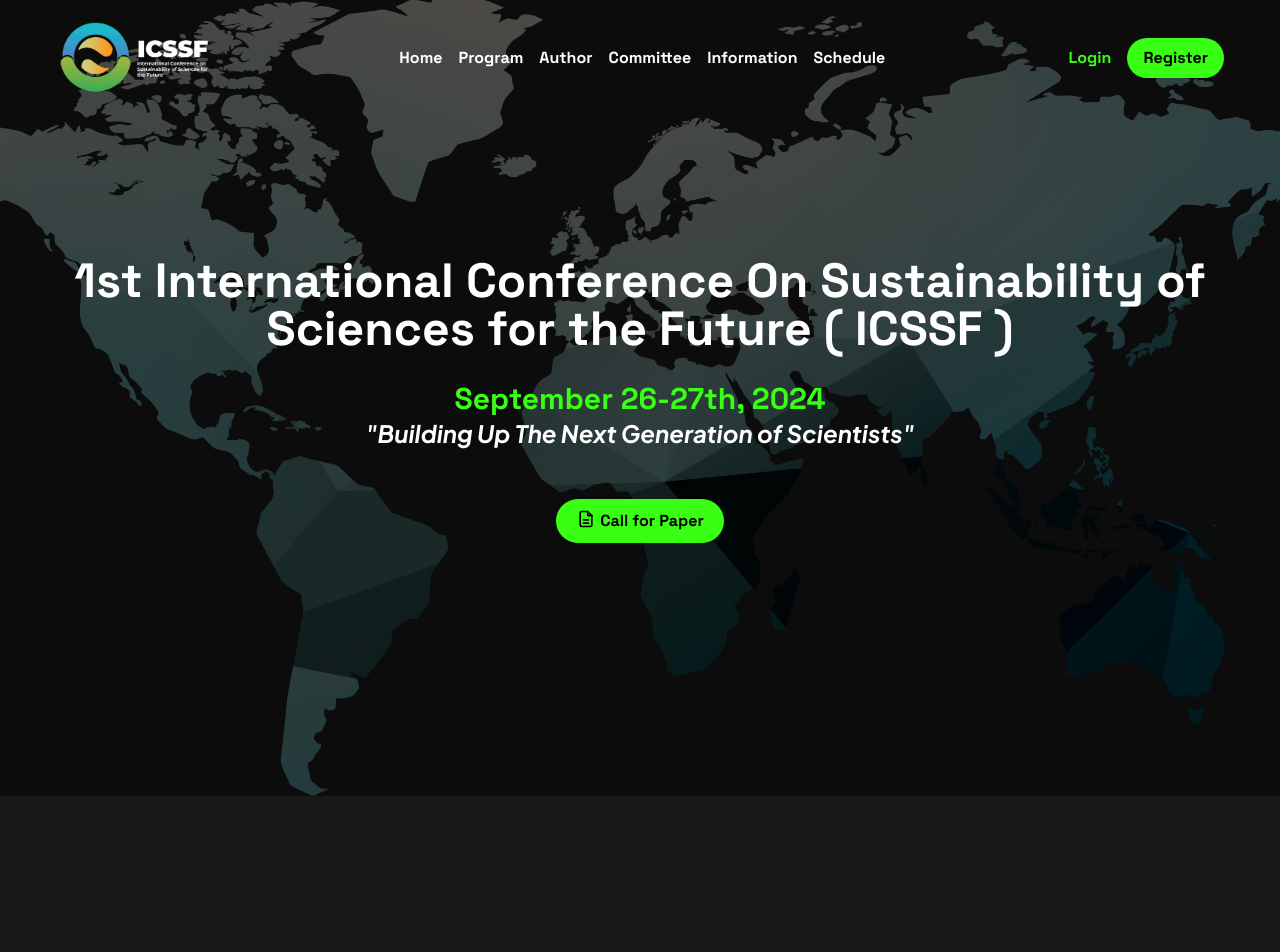
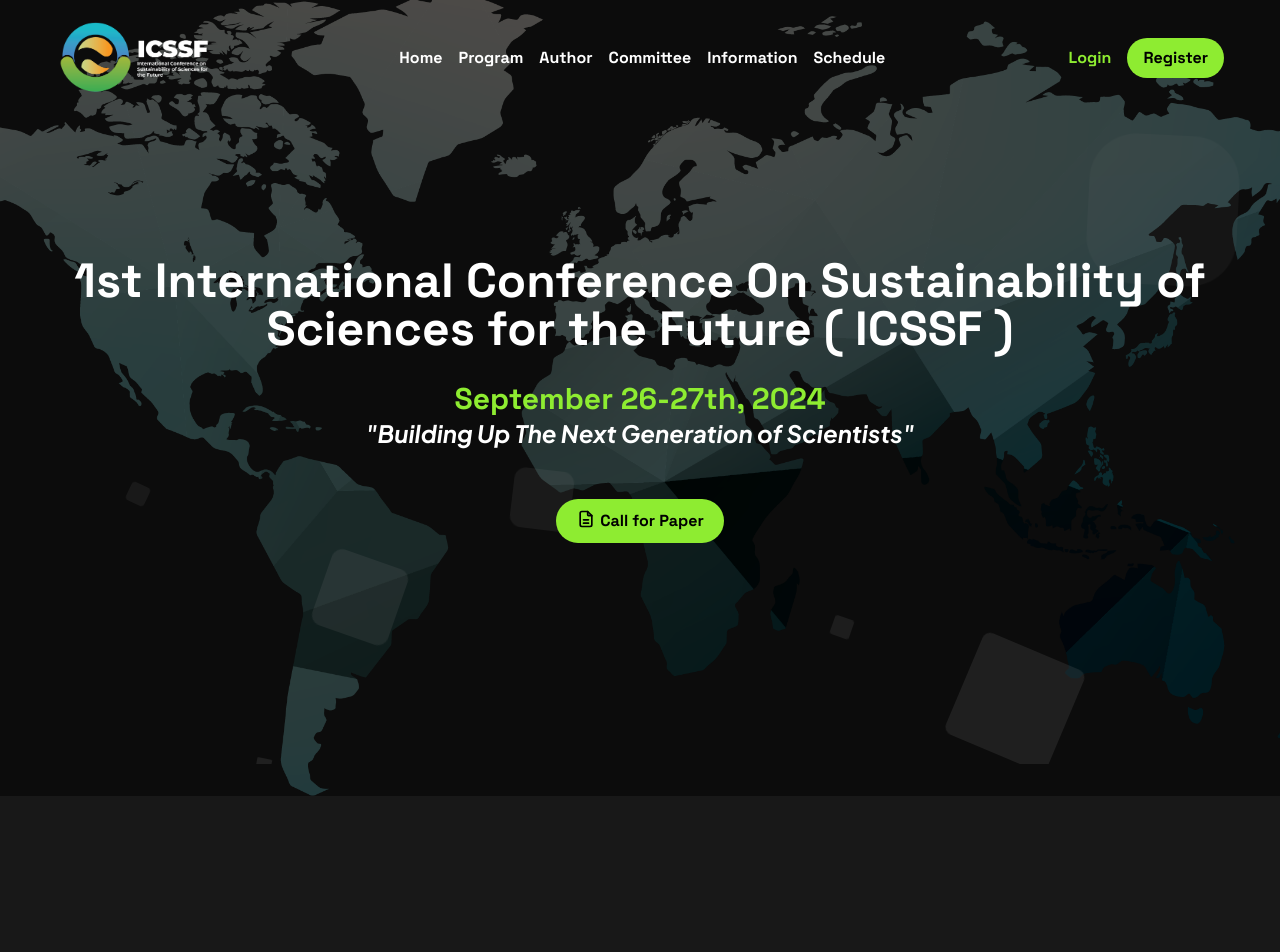
Before and after one commit to projeksainsdata/icssf-frontend, a React (Vite) app: page / in a window 1280 px wide. Shown: the top 952 px of the page. Built offline with nearby package versions, Linux system fonts and the light colour scheme.

Commit message:
animation

```diff
--- a/src/App.css
+++ b/src/App.css
@@ -97,3 +97,169 @@
   background-color: #07ac073b;
   border: 1px solid #39FF14;
 }
+
+@-webkit-keyframes animatetop {
+	from {
+		top: -300px;
+		opacity: 0;
+	}
+	to {
+		top: 0;
+		opacity: 1;
+	}
+}
+@keyframes animatetop {
+	from {
+		top: -300px;
+		opacity: 0;
+	}
+	to {
+		top: 0;
+		opacity: 1;
+	}
+}
+@-webkit-keyframes zoomIn {
+	0% {
+		opacity: 0;
+		-webkit-transform: scale3d(0.3, 0.3, 0.3);
+		transform: scale3d(0.3, 0.3, 0.3);
+	}
+	50% {
+		opacity: 1;
+	}
+}
+@keyframes zoomIn {
+	0% {
+		opacity: 0;
+		-webkit-transform: scale3d(0.3, 0.3, 0.3);
+		transform: scale3d(0.3, 0.3, 0.3);
+	}
+	50% {
+		opacity: 1;
+	}
+}
+/*End Animations*/
+/*
+-- Start BackGround Animation
+*/
+.area {
+	background: #191919;
+	background: -webkit-linear-gradient(to left,#a8ff78, #78ffd6);
+	width: 100%;
+	height: 100vh;
+	position: absolute;
+	z-index: -1;
+}
+
+.circles {
+	position: absolute;
+	top: 0;
+	left: 0;
+	width: 100%;
+	height: 96%;
+	overflow: hidden;
+}
+
+.circles li {
+	position: absolute;
+	display: block;
+	list-style: none;
+	width: 20px;
+	height: 20px;
+	background: rgba(255, 255, 255, 0.2);
+	animation: animate 25s linear infinite;
+	bottom: -150px;
+}
+
+.circles li:nth-child(1) {
+	left: 25%;
+	width: 80px;
+	height: 80px;
+	animation-delay: 0s;
+}
+
+.circles li:nth-child(2) {
+	left: 10%;
+	width: 20px;
+	height: 20px;
+	animation-delay: 2s;
+	animation-duration: 12s;
+}
+
+.circles li:nth-child(3) {
+	left: 70%;
+	width: 20px;
+	height: 20px;
+	animation-delay: 4s;
+}
+
+.circles li:nth-child(4) {
+	left: 40%;
+	width: 60px;
+	height: 60px;
+	animation-delay: 0s;
+	animation-duration: 18s;
+}
+
+.circles li:nth-child(5) {
+	left: 65%;
+	width: 20px;
+	height: 20px;
+	animation-delay: 0s;
+}
+
+.circles li:nth-child(6) {
+	left: 75%;
+	width: 110px;
+	height: 110px;
+	animation-delay: 3s;
+}
+
+.circles li:nth-child(7) {
+	left: 35%;
+	width: 150px;
+	height: 150px;
+	animation-delay: 7s;
+}
+
+.circles li:nth-child(8) {
+	left: 50%;
+	width: 25px;
+	height: 25px;
+	animation-delay: 15s;
+	animation-duration: 45s;
+}
+
+.circles li:nth-child(9) {
+	left: 20%;
+	width: 15px;
+	height: 15px;
+	animation-delay: 2s;
+	animation-duration: 35s;
+}
+
+.circles li:nth-child(10) {
+	left: 85%;
+	width: 150px;
+	height: 150px;
+	animation-delay: 0s;
+	animation-duration: 11s;
+}
+
+
+@keyframes animate {
+	0% {
+		transform: translateY(0) rotate(0deg);
+		opacity: 1;
+		border-radius: 0;
+	}
+
+	100% {
+		transform: translateY(-1000px) rotate(720deg);
+		opacity: 0;
+		border-radius: 50%;
+	}
+}
+/*
+-- End BackGround Animation
+*/
--- a/src/App.jsx
+++ b/src/App.jsx
@@ -1,6 +1,6 @@
 import { BrowserRouter as Router,  Routes, Route } from 'react-router-dom'
 import Home from './pages/Home';
-import './App.css'
+import './App.css';
 import FaqPage from './pages/FaqPage';
 import Committee from './pages/Committee';
 import Schedule from './pages/Schedule';
--- a/src/components/About.jsx
+++ b/src/components/About.jsx
@@ -4,9 +4,8 @@ import scientist from '../assets/images/conf2.png'
 import { Link } from "react-router-dom";
 const About = () => {
     return (
-        <>
-        {/* About Conferences*/}
-        <div className="h-screen flex justify-center items-center font-spaceGrotesk m-5">
+        <div>
+            <div className="h-screen flex justify-center relative items-center font-spaceGrotesk m-5">
                 <div className="flex flex-col md:flex-row gap-6 md:gap-0">
                 <div className="text-white flex flex-col gap-10 md:w-7/12">
                     <div className="flex flex-col gap-3">
@@ -26,7 +25,7 @@ const About = () => {
                 </div>
                 </div>
             </div>
-        </>
+        </div>
     )
 }
 
--- a/src/components/Banner.jsx
+++ b/src/components/Banner.jsx
@@ -24,6 +24,18 @@ const Banner = () => {
                     </Link>
                 </div>
             </div>
+            <ul className="circles">
+                <li></li>
+                <li></li>
+                <li></li>
+                <li></li>
+                <li></li>
+                <li></li>
+                <li></li>
+                <li></li>
+                <li></li>
+                <li></li>
+            </ul>
         </div>
     );
 };
--- a/src/components/navbar/Navbar.jsx
+++ b/src/components/navbar/Navbar.jsx
@@ -59,9 +59,8 @@ const Navbar = () => {
           <Link to="/committee" className="block nav-link py-2 mx-4">Committee</Link>
           <Link to="/information" className="block nav-link py-2 mx-4">Information</Link>
           <Link to="/schedule" className="block nav-link py-2 mx-4">Schedule</Link>
-          <Link to="https://fsrecon.itera.ac.id/login" className="block nav-link py-2 mx-4">Login</Link>
-          <Link to="https://fsrecon.itera.ac.id/register" className="block nav-link bg-colorGreen mx-4 px-4 py-2 text-black rounded-full my-3">Sign Up</Link>
-
+          <Link to="https://fsrecon.itera.ac.id/login" className="block nav-link bg-colorGreen mx-4 px-4 py-2 text-black rounded-full my-3">Login</Link>
+          <Link to="https://fsrecon.itera.ac.id/register" className="block nav-link bg-colorGreen mx-4 px-4 py-2 text-black rounded-full my-3">Register</Link>
         </div>
       )}
     </nav>
--- a/src/pages/FaqPage.jsx
+++ b/src/pages/FaqPage.jsx
@@ -11,8 +11,8 @@ const FaqPage = () => {
             <BannerCustom name="Information" />
             <div className="flex flex-col items-center m-5 mt-40">
                 <div className="text-center md:text-left md:w-7/12 text-white font-spaceGrotesk">
-                   <h1 className="text-3xl md:text-4xl font-bold text-white text-center">About Conference</h1>
-                    <hr width='100' className="text-center m-auto border border-colorGreen"/>
+                    <h1 className="text-3xl md:text-4xl font-bold text-white text-center">About Conference</h1>
+                    <hr className="text-center m-auto border border-colorGreen w-24"/>
                     <p className="mb-5 mt-5">
                         The development of science and technology brings global changes to various aspects of life. The prosperity of a nation is not solely derived from physical natural resources, but also from human resources, including intellectual capital, social capital, and credibility. Enhancing the quality of education is imperative in today's industry. This conference aims to bring together researchers, scientists, and industry experts to discuss the latest advancements and innovations in science and technology. Join us to exchange ideas, present your research, and network with professionals from around the world.
                     </p>
@@ -23,8 +23,10 @@ const FaqPage = () => {
                 </div>
             </div>
             <TopicsFaq />
-            <h1 className="text-3xl md:text-4xl font-bold text-white text-center mb-5">Frequently Asked Questions</h1>
-            <hr width='100' className="text-center m-auto border border-colorGreen"/>
+            <div className="flex flex-col items-center m-5">
+                <h1 className="text-3xl md:text-4xl font-bold text-white text-center mb-5">Frequently Asked Questions</h1>
+                <hr className="text-center m-auto border border-colorGreen w-24"/>
+            </div>
             <FAQ />
         </>
     );
--- a/tailwind.config.js
+++ b/tailwind.config.js
@@ -38,7 +38,7 @@ export default {
         colorOrangyRed: "#FE330A",
         colorLinenRuffle: "#EFEAE3",
         colorViolet: "#321CA4",
-        colorGreen: "#39FF14",
+        colorGreen: "#8eec31",
         darkGreen: "#219c0b",
       },
     },
```
Lines whose indentation alone changed are shown as unchanged.
